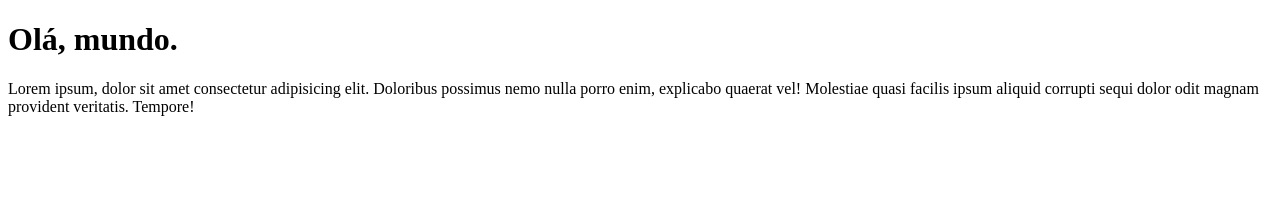
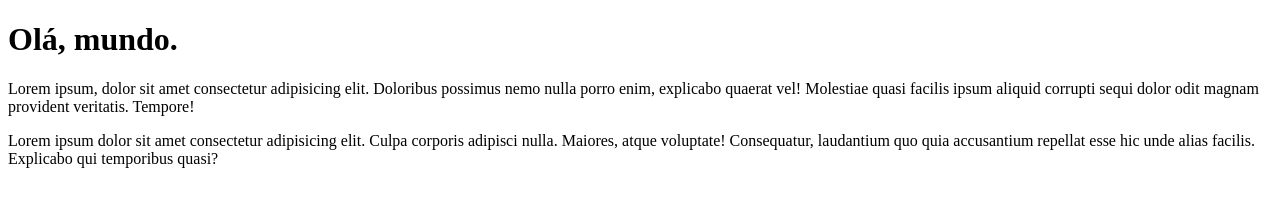
Before and after one commit to alvarojnetto/ola_mundo, a plain HTML site: page site-exemplo/index.html in a window 1280 px wide. Drawn offline with Linux system fonts and the light colour scheme.

Commit message:
Adicionei um parágrafo
Novo parágrafo Lorem ipsum

```diff
--- a/site-exemplo/index.html
+++ b/site-exemplo/index.html
@@ -9,5 +9,6 @@
 <body>
     <h1>Olá, mundo.</h1>
     <p>Lorem ipsum, dolor sit amet consectetur adipisicing elit. Doloribus possimus nemo nulla porro enim, explicabo quaerat vel! Molestiae quasi facilis ipsum aliquid corrupti sequi dolor odit magnam provident veritatis. Tempore!</p>
+    <p>Lorem ipsum dolor sit amet consectetur adipisicing elit. Culpa corporis adipisci nulla. Maiores, atque voluptate! Consequatur, laudantium quo quia accusantium repellat esse hic unde alias facilis. Explicabo qui temporibus quasi?</p>
 </body>
 </html>
```
